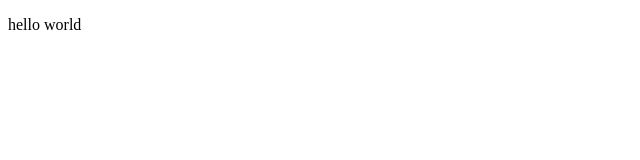
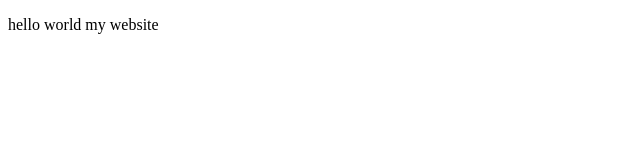
Before and after one commit to Gavino41/Portfolio, a Next.js app: page / in a window 1280 px wide. Shown: the top 160 px of the page, without its empty margins (0-640 px from the left). Built offline with nearby package versions, Linux system fonts and the light colour scheme.

Commit message:
initial commit for development branch

```diff
--- a/app/page.js
+++ b/app/page.js
@@ -6,6 +6,7 @@ export default function Home() {
     <div className={styles.page}>
       <p>
         hello world
+        my website
       </p>
     </div>
   );
```
